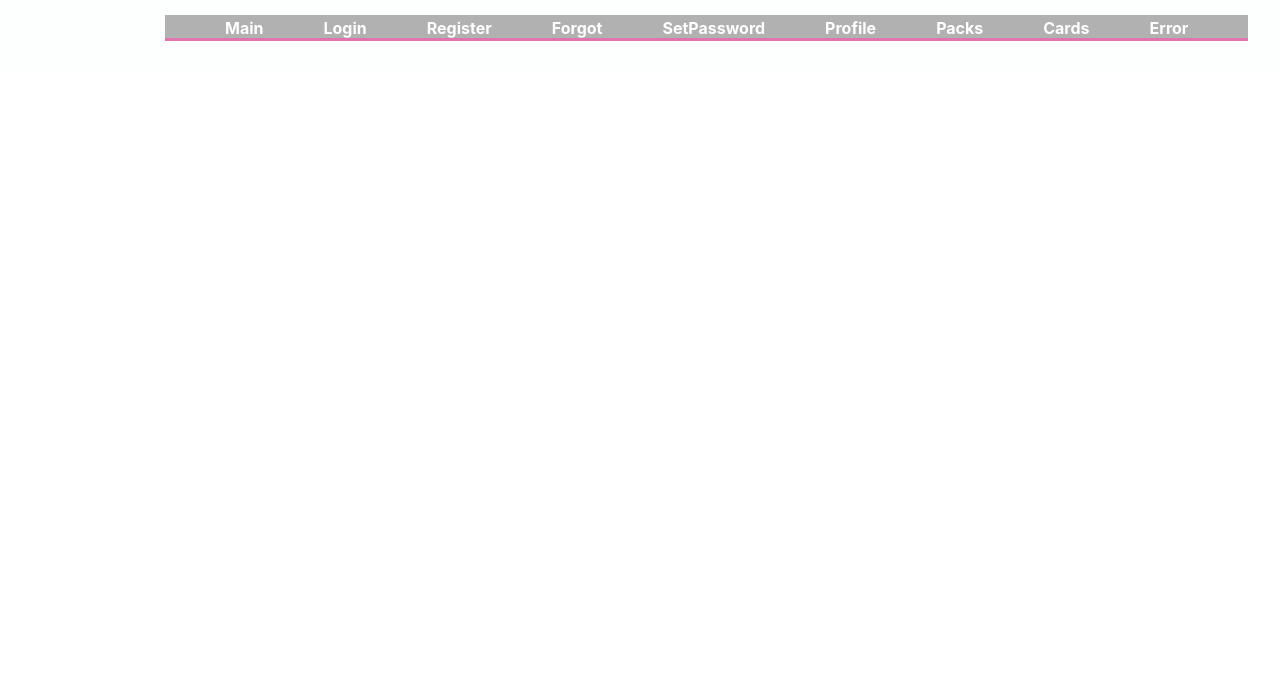
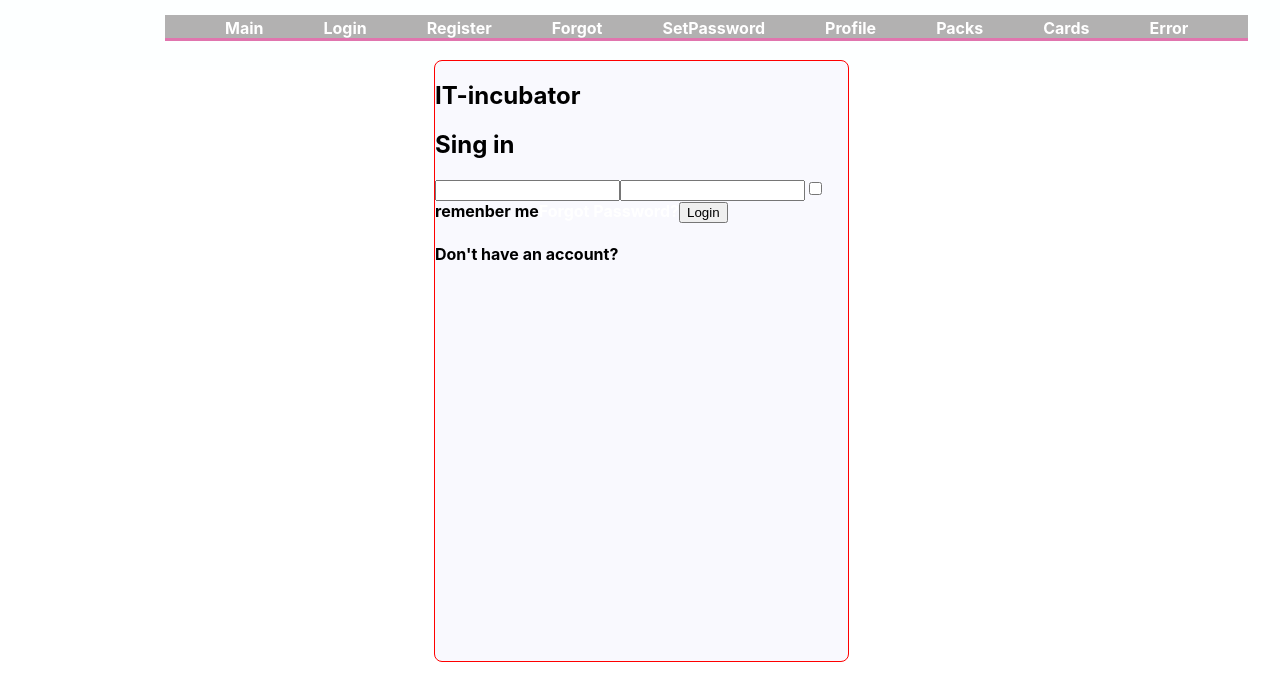
Before and after one commit to YauheniZhukovets/cards-project, a React (Create React App) app: page /#/ in a window 1280 px wide. Shown: the top 700 px of the page. Built offline with nearby package versions, Linux system fonts and the light colour scheme.

Commit message:
all to reset2

```diff
--- a/src/n1-main/m1-ui/components/App.tsx
+++ b/src/n1-main/m1-ui/components/App.tsx
@@ -3,12 +3,14 @@ import s from './App.module.css';
 import {Main} from './Main/Main';
 import {Header} from "../heder/Header";
 import {RoutesRoot} from "../routes/RoutesRoot";
+import {Login} from "../../../n2-features/f1-auth/a1-login/Login";
 
 
 export const  App = () => {
     return (
         <div className={s.container}>
             <Header/>
+            <Main/>
             <RoutesRoot/>
         </div>
     );
--- /dev/null
+++ b/src/n1-main/m1-ui/components/Main/Login.module.css
@@ -0,0 +1,16 @@
+.errorText {
+    color: red;
+}
+
+.forgotblock {
+    height: 60px;
+    padding: 20px;
+    font-weight: normal;
+}
+.forgotPassword{
+    color: rgba(0,0,0,0.5)
+}
+
+.SignUpBlock{
+    height: 60px;
+}
--- a/src/n1-main/m1-ui/components/Main/Main.tsx
+++ b/src/n1-main/m1-ui/components/Main/Main.tsx
@@ -1,12 +1,10 @@
 import React from 'react';
-
+import styles from 'Login.module.css'
 
 export const Main = () => {
     return (
         <div>
 
-
-
         </div>
     );
 };
--- a/src/n1-main/m1-ui/routes/RoutesRoot.tsx
+++ b/src/n1-main/m1-ui/routes/RoutesRoot.tsx
@@ -27,10 +27,10 @@ export const RoutesRoot = () => {
                 <Route path={PATH.LOGIN} element={<Login/>} />
                 <Route path={PATH.TEST} element={<Test/>} />
                 <Route path={PATH.REGISTRATION} element={<Registration/>} />
-                <Route path={PATH.NEW_PASSWORD} element={<NewPassword/>} />
-                <Route path={PATH.PASSWORD_RECOVERY} element={<PasswordRecovery/>} />
-                <Route path={PATH.PROFILE} element={<Profile/>} />
-                <Route path={'/*'} element={<Error404/>} />
+                {/*<Route path={PATH.NEW_PASSWORD} element={<NewPassword/>} />*/}
+                {/*<Route path={PATH.PASSWORD_RECOVERY} element={<PasswordRecovery/>} />*/}
+                {/*<Route path={PATH.PROFILE} element={<Profile/>} />*/}
+                {/*<Route path={'/*'} element={<Error404/>} />*/}
             </Routes>
         </div>
     );
--- /dev/null
+++ b/src/n2-features/f1-auth/a1-login/Login.module.css
@@ -0,0 +1,11 @@
+.container_log{
+    position: absolute;
+    width: 413px;
+    height: 600px;
+    left: 434px;
+    top: 60px;
+
+    background: #F9F9FE;
+    border: 1px solid red;
+    border-radius: 8px;
+}
--- a/src/n2-features/f1-auth/a1-login/Login.tsx
+++ b/src/n2-features/f1-auth/a1-login/Login.tsx
@@ -1,9 +1,18 @@
 import React from 'react';
-
+import style from './Login.module.css'
 export const Login = () => {
     return (
         <div>
-
+            <div className={style.container_log} >
+                <h2 className={style.title} style={{color:'black'}}>IT-incubator</h2>
+                <h2 className={style.subtitle} style={{color:'black'}}> Sing in</h2>
+                <input type="text"/>
+                <input type="text"/>
+                <input type="checkbox"/><span style={{color:'black'}}>remenber me</span>
+                <a>Forgot Password?</a>
+                <button>Login</button>
+                <h4 style={{color:'black'}}>Don't have an account?</h4>
+            </div>
         </div>
     );
 };
--- /dev/null
+++ b/src/n2-features/f1-auth/a2-registration/Login.module.css
@@ -0,0 +1,11 @@
+.container_log{
+    position: absolute;
+    width: 413px;
+    height: 600px;
+    left: 434px;
+    top: 60px;
+
+    background: #F9F9FE;
+    border: 1px solid red;
+    border-radius: 8px;
+}
--- a/src/n2-features/f1-auth/a2-registration/Registration.tsx
+++ b/src/n2-features/f1-auth/a2-registration/Registration.tsx
@@ -1,9 +1,18 @@
 import React from 'react';
+import style from './Login.module.css'
 
 export const Registration = () => {
     return (
         <div>
-
+            <div className={style.container_log} >
+                <h2 className={style.title} style={{color:'black'}}>IT-incubator</h2>
+                <h2 className={style.subtitle} style={{color:'black'}}> Sing Up</h2>
+                <input type="email"/>
+                <input type="password"/>
+                <input type="password"/><span style={{color:'black'}}>remenber me</span>
+                <button>Cancel</button>
+                <button>Register</button>
+            </div>
         </div>
     );
 };
```
